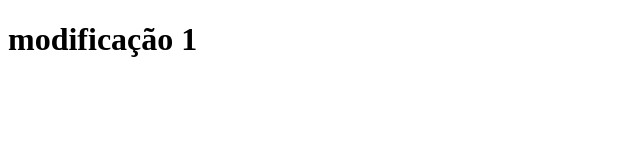
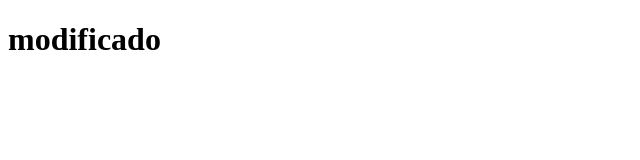
Before and after one commit to Guilherme-Kelsch/Aulatestegit, a plain HTML site: page index.html in a window 1280 px wide. Shown: the full height of the page, 0-640 px from the left. Drawn offline with Linux system fonts and the light colour scheme.

Commit message:
segundo commit

```diff
--- a/index.html
+++ b/index.html
@@ -7,6 +7,6 @@
     <title>Document</title>
 </head>
 <body>
-  <h1>modificação 1</h1>
+  <h1>modificado</h1>
 </body>
 </html>
```
